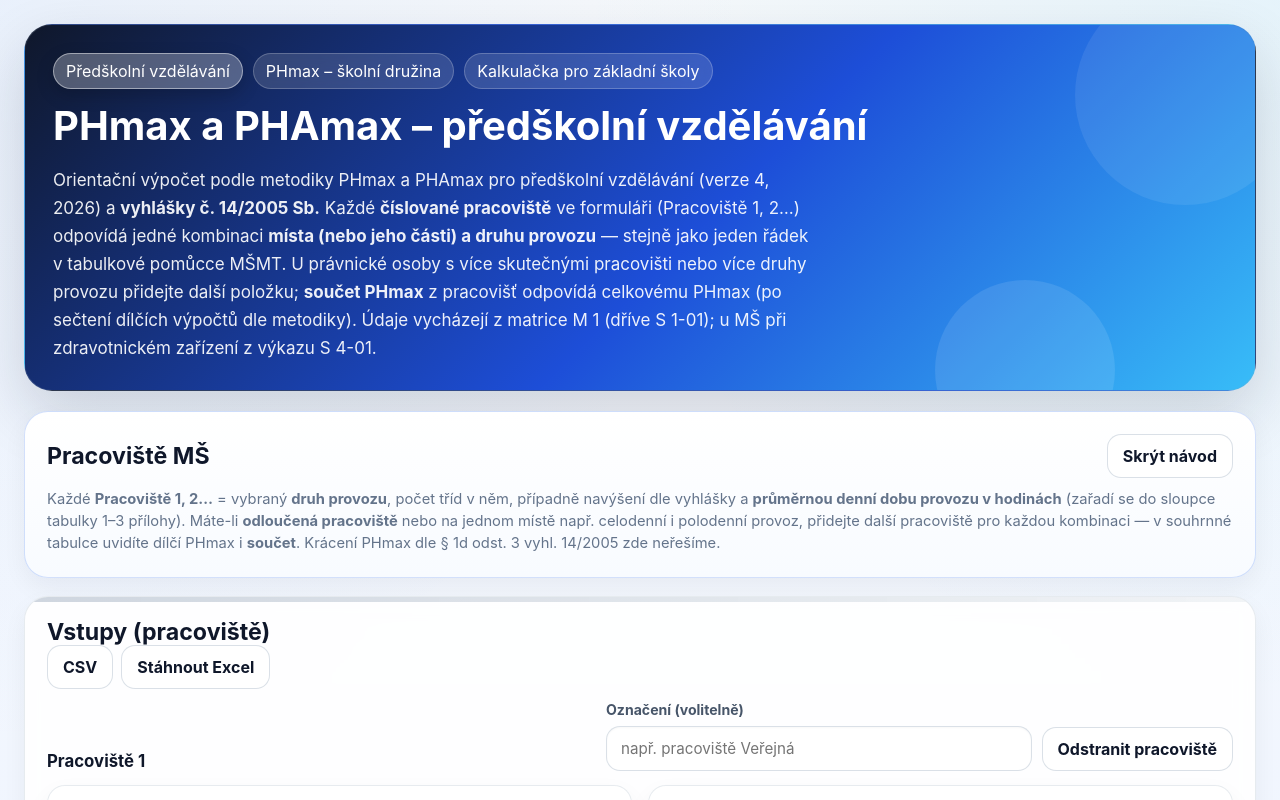
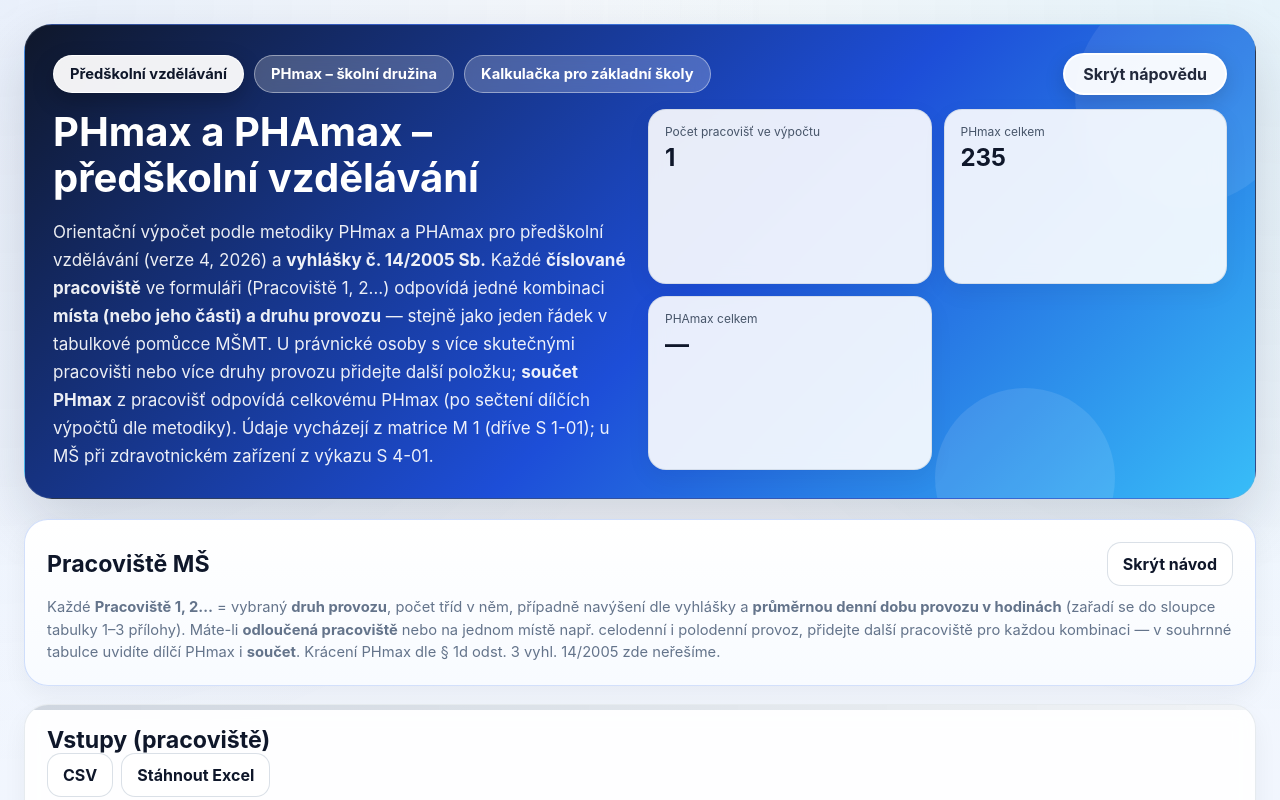
Before and after one commit to tomas-zahradnicek/phmax_webapp, a React (Vite) app: page / in a window 1280 px wide. Both pictures are taken after a click on the tab "Předškolní vzdělávání". Shown: the top 800 px of the page. Built offline with nearby package versions, Linux system fonts and the light colour scheme.

Commit message:
Add files via upload

```diff
--- /dev/null
+++ b/src/HeroStat.tsx
@@ -0,0 +1,10 @@
+import React from "react";
+
+export function HeroStat({ label, value }: { label: string; value: React.ReactNode }) {
+  return (
+    <div className="hero-stat">
+      <div className="hero-stat__label">{label}</div>
+      <div className="hero-stat__value">{value}</div>
+    </div>
+  );
+}
--- a/src/PhmaxPvPage.tsx
+++ b/src/PhmaxPvPage.tsx
@@ -1,5 +1,6 @@
 import React, { useCallback, useMemo, useState } from "react";
 import { exportCsvLocalized, downloadTextFile, exportFilenameStamped } from "./export-utils";
+import { HeroStat } from "./HeroStat";
 import { MethodologyStrip } from "./MethodologyStrip";
 import { ProductFloatingNav } from "./ProductFloatingNav";
 import { QuickOnboarding } from "./QuickOnboarding";
@@ -56,6 +57,8 @@ type PhmaxPvPageProps = {
   setProductView: (v: ProductView) => void;
 };
 
+const PV_ONBOARDING_KEY = "phmax-pv-onboarding";
+
 const PROVOZ_OPTIONS: { value: PvProvozKind; label: string }[] = [
   { value: "polodenni", label: "Polodenní provoz (tabulka 1)" },
   { value: "celodenni", label: "Celodenní provoz (tabulka 2)" },
@@ -96,6 +99,31 @@ function createInitialPvRow(): PvWorkplaceRowState {
 export function PhmaxPvPage({ productView, setProductView }: PhmaxPvPageProps) {
   const [rows, setRows] = useState<PvWorkplaceRowState[]>(() => [createInitialPvRow()]);
   const [xlsxExportBusy, setXlsxExportBusy] = useState(false);
+  const [guideOpen, setGuideOpen] = useState(() => {
+    try {
+      return localStorage.getItem(PV_ONBOARDING_KEY) !== "1";
+    } catch {
+      return true;
+    }
+  });
+
+  const dismissGuide = useCallback(() => {
+    try {
+      localStorage.setItem(PV_ONBOARDING_KEY, "1");
+    } catch {
+      /* ignore */
+    }
+    setGuideOpen(false);
+  }, []);
+
+  const openGuide = useCallback(() => {
+    try {
+      localStorage.removeItem(PV_ONBOARDING_KEY);
+    } catch {
+      /* ignore */
+    }
+    setGuideOpen(true);
+  }, []);
 
   const patchRow = useCallback((id: string, patch: Partial<PvWorkplaceRowState>) => {
     setRows((prev) => prev.map((r) => (r.id === id ? { ...r, ...patch } : r)));
@@ -187,20 +215,48 @@ export function PhmaxPvPage({ productView, setProductView }: PhmaxPvPageProps) {
         <div className="hero__orb hero__orb--one" />
         <div className="hero__orb hero__orb--two" />
 
-        <ProductViewPills productView={productView} setProductView={setProductView} />
+        <div className="hero__pills-row">
+          <ProductViewPills productView={productView} setProductView={setProductView} />
+          <button
+            type="button"
+            className="btn btn--hero-help"
+            onClick={() => (guideOpen ? dismissGuide() : openGuide())}
+            aria-expanded={guideOpen}
+          >
+            {guideOpen ? "Skrýt nápovědu" : "Nápověda"}
+          </button>
+        </div>
 
-        <h1 className="hero__title hero__title--sd">PHmax a PHAmax – předškolní vzdělávání</h1>
-        <p className="hero__text hero__text--sd">
-          Orientační výpočet podle metodiky PHmax a PHAmax pro předškolní vzdělávání (verze 4, 2026) a{" "}
-          <strong>vyhlášky č. 14/2005 Sb.</strong> Každé <strong>číslované pracoviště</strong> ve formuláři (Pracoviště 1, 2…) odpovídá jedné kombinaci{" "}
-          <strong>místa (nebo jeho části) a druhu provozu</strong> — stejně jako jeden řádek v tabulkové pomůcce MŠMT. U
-          právnické osoby s více skutečnými pracovišti nebo více druhy provozu přidejte další položku;{" "}
-          <strong>součet PHmax</strong> z pracovišť odpovídá celkovému PHmax (po sečtení dílčích výpočtů dle metodiky).
-          Údaje vycházejí z matrice M 1 (dříve S 1-01); u MŠ při zdravotnickém zařízení z výkazu S 4-01.
-        </p>
+        <div className="grid two hero__grid">
+          <div>
+            <h1 className="hero__title hero__title--sd">PHmax a PHAmax – předškolní vzdělávání</h1>
+            <p className="hero__text hero__text--sd">
+              Orientační výpočet podle metodiky PHmax a PHAmax pro předškolní vzdělávání (verze 4, 2026) a{" "}
+              <strong>vyhlášky č. 14/2005 Sb.</strong> Každé <strong>číslované pracoviště</strong> ve formuláři
+              (Pracoviště 1, 2…) odpovídá jedné kombinaci <strong>místa (nebo jeho části) a druhu provozu</strong> —
+              stejně jako jeden řádek v tabulkové pomůcce MŠMT. U právnické osoby s více skutečnými pracovišti nebo více
+              druhy provozu přidejte další položku; <strong>součet PHmax</strong> z pracovišť odpovídá celkovému PHmax
+              (po sečtení dílčích výpočtů dle metodiky). Údaje vycházejí z matrice M 1 (dříve S 1-01); u MŠ při
+              zdravotnickém zařízení z výkazu S 4-01.
+            </p>
+            {aggregate.incomplete ? (
+              <p className="hero__note hero__text--sd" style={{ marginTop: 10 }}>
+                * Součet PHmax nezahrnuje pracoviště s neplatným vstupem — opravte je v tabulce níže.
+              </p>
+            ) : null}
+          </div>
+          <div className="hero__stats">
+            <HeroStat label="Počet pracovišť ve výpočtu" value={rows.length} />
+            <HeroStat
+              label="PHmax celkem"
+              value={aggregate.incomplete ? `${aggregate.phmaxSum} *` : aggregate.phmaxSum}
+            />
+            <HeroStat label="PHAmax celkem" value={aggregate.phaSum > 0 ? aggregate.phaSum : "—"} />
+          </div>
+        </div>
       </header>
 
-      <QuickOnboarding storageKey="phmax-pv-onboarding" title="Pracoviště MŠ">
+      <QuickOnboarding title="Pracoviště MŠ" open={guideOpen} onDismiss={dismissGuide}>
         <p>
           Každé <strong>Pracoviště 1, 2…</strong> = vybraný <strong>druh provozu</strong>, počet tříd v něm, případně
           navýšení dle vyhlášky a <strong>průměrnou denní dobu provozu v hodinách</strong> (zařadí se do sloupce tabulky
@@ -487,7 +543,7 @@ export function PhmaxPvPage({ productView, setProductView }: PhmaxPvPageProps) {
         </div>
 
         <div style={{ marginTop: 16 }}>
-          <button type="button" className="btn ghost" onClick={addRow}>
+          <button type="button" className="btn btn--pv-add-workplace" onClick={addRow}>
             Přidat pracoviště (další kombinace místo / druhu provozu)
           </button>
         </div>
--- a/src/PhmaxSdPage.tsx
+++ b/src/PhmaxSdPage.tsx
@@ -1,5 +1,6 @@
 import React, { useCallback, useMemo, useState } from "react";
 import { exportCsvLocalized, downloadTextFile, exportFilenameStamped } from "./export-utils";
+import { HeroStat } from "./HeroStat";
 import { MethodologyStrip } from "./MethodologyStrip";
 import { ProductFloatingNav } from "./ProductFloatingNav";
 import { QuickOnboarding } from "./QuickOnboarding";
@@ -24,11 +25,38 @@ type PhmaxSdPageProps = {
   setProductView: (v: ProductView) => void;
 };
 
+const SD_ONBOARDING_KEY = "phmax-sd-onboarding";
+
 export function PhmaxSdPage({ productView, setProductView }: PhmaxSdPageProps) {
   const [pupils, setPupils] = useState(0);
   const [manualDepts, setManualDepts] = useState(false);
   const [departments, setDepartments] = useState(1);
   const [xlsxExportBusy, setXlsxExportBusy] = useState(false);
+  const [guideOpen, setGuideOpen] = useState(() => {
+    try {
+      return localStorage.getItem(SD_ONBOARDING_KEY) !== "1";
+    } catch {
+      return true;
+    }
+  });
+
+  const dismissGuide = useCallback(() => {
+    try {
+      localStorage.setItem(SD_ONBOARDING_KEY, "1");
+    } catch {
+      /* ignore */
+    }
+    setGuideOpen(false);
+  }, []);
+
+  const openGuide = useCallback(() => {
+    try {
+      localStorage.removeItem(SD_ONBOARDING_KEY);
+    } catch {
+      /* ignore */
+    }
+    setGuideOpen(true);
+  }, []);
 
   const suggested = useMemo(() => suggestedDepartmentsFromPupils(pupils), [pupils]);
   const effectiveDepts = manualDepts ? departments : suggested;
@@ -108,8 +136,20 @@ export function PhmaxSdPage({ productView, setProductView }: PhmaxSdPageProps) {
         <div className="hero__orb hero__orb--one" />
         <div className="hero__orb hero__orb--two" />
 
+        <div className="hero__pills-row">
           <ProductViewPills productView={productView} setProductView={setProductView} />
+          <button
+            type="button"
+            className="btn btn--hero-help"
+            onClick={() => (guideOpen ? dismissGuide() : openGuide())}
+            aria-expanded={guideOpen}
+          >
+            {guideOpen ? "Skrýt nápovědu" : "Nápověda"}
+          </button>
+        </div>
 
+        <div className="grid two hero__grid">
+          <div>
             <h1 className="hero__title hero__title--sd">PHmax ve školní družině</h1>
             <p className="hero__text hero__text--sd">
               Orientační výpočet podle{" "}
@@ -118,9 +158,27 @@ export function PhmaxSdPage({ productView, setProductView }: PhmaxSdPageProps) {
               počtu oddělení) a metodických pokynů MŠMT. U „speciálních“ oddělení dle § 16 školského zákona a u méně než
               čtyř oddělení platí další pravidla — vždy vycházejte z úplného znění vyhlášky a metodiky.
             </p>
+          </div>
+          <div className="hero__stats">
+            <HeroStat label="Účastníci (1. st.)" value={pupils} />
+            <HeroStat label="Oddělení" value={effectiveDepts} />
+            <HeroStat
+              label="PHmax"
+              value={basePhmax != null ? formatSdHours(reduction.adjusted) : "—"}
+            />
+            <HeroStat
+              label="Krácení § 10 odst. 2"
+              value={
+                reduction.applied
+                  ? `ano (${(Math.round(reduction.factor * 1000) / 10).toLocaleString("cs-CZ")} %)`
+                  : "ne"
+              }
+            />
+          </div>
+        </div>
       </header>
 
-      <QuickOnboarding storageKey="phmax-sd-onboarding" title="Jak s touto kalkulačkou pracovat">
+      <QuickOnboarding title="Jak s touto kalkulačkou pracovat" open={guideOpen} onDismiss={dismissGuide}>
         <p>
           Vyplňte počet účastníků a případně počet oddělení (jinak se dopočítá dělením 27). Výsledek vychází z přílohy k
           vyhlášce č. 74/2005 Sb.; u průměru pod 20 na oddělení může aplikovat orientační krácení dle § 10 odst. 2.
--- a/src/ProductFloatingNav.tsx
+++ b/src/ProductFloatingNav.tsx
@@ -27,6 +27,7 @@ export function ProductFloatingNav({ active, setProductView }: ProductFloatingNa
         <button
           type="button"
           className={`scroll-tools__btn${active === "pv" ? " scroll-tools__btn--active" : ""}`}
+          title="Předškolní vzdělávání"
           onClick={() => setProductView("pv")}
         >
           PV
@@ -34,6 +35,7 @@ export function ProductFloatingNav({ active, setProductView }: ProductFloatingNa
         <button
           type="button"
           className={`scroll-tools__btn${active === "sd" ? " scroll-tools__btn--active" : ""}`}
+          title="PHmax – školní družina"
           onClick={() => setProductView("sd")}
         >
           ŠD
@@ -41,6 +43,7 @@ export function ProductFloatingNav({ active, setProductView }: ProductFloatingNa
         <button
           type="button"
           className={`scroll-tools__btn${active === "zs" ? " scroll-tools__btn--active" : ""}`}
+          title="Kalkulačka pro základní školy"
           onClick={() => setProductView("zs")}
         >
           ZŠ
--- a/src/styles.css
+++ b/src/styles.css
@@ -149,6 +149,20 @@ textarea:focus-visible {
   border-color: rgba(255,255,255,0.22);
 }
 
+.hero__pills-row {
+  display: flex;
+  flex-wrap: wrap;
+  align-items: center;
+  justify-content: space-between;
+  gap: 12px;
+  margin-bottom: 14px;
+}
+
+.hero__pills-row .hero__product-pills {
+  margin-bottom: 0;
+  flex: 1 1 280px;
+}
+
 .hero__product-pills {
   display: flex;
   flex-wrap: wrap;
@@ -162,15 +176,23 @@ button.pill--hero-toggle {
   cursor: pointer;
   font: inherit;
   margin-bottom: 0;
+  font-weight: 700;
+  font-size: 0.92rem;
+  padding: 9px 16px;
+  color: #fff;
+  background: rgba(255, 255, 255, 0.22);
+  border: 1px solid rgba(255, 255, 255, 0.42);
   transition:
     background-color 160ms ease,
     border-color 160ms ease,
-    box-shadow 160ms ease;
+    box-shadow 160ms ease,
+    color 160ms ease;
 }
 
 button.pill--hero-toggle:hover {
-  background: rgba(255, 255, 255, 0.2);
-  border-color: rgba(255, 255, 255, 0.32);
+  background: rgba(255, 255, 255, 0.32);
+  border-color: rgba(255, 255, 255, 0.55);
+  box-shadow: 0 4px 14px rgba(0, 0, 0, 0.12);
 }
 
 button.pill--hero-toggle:focus-visible {
@@ -179,9 +201,43 @@ button.pill--hero-toggle:focus-visible {
 }
 
 button.pill--hero-toggle--active {
-  background: rgba(255, 255, 255, 0.28);
-  border-color: rgba(255, 255, 255, 0.45);
-  box-shadow: 0 6px 18px rgba(0, 0, 0, 0.18);
+  background: rgba(255, 255, 255, 0.94);
+  color: #0f172a;
+  border-color: rgba(255, 255, 255, 0.98);
+  box-shadow: 0 8px 22px rgba(0, 0, 0, 0.22);
+}
+
+.btn.btn--hero-help {
+  flex-shrink: 0;
+  font-weight: 700;
+  padding: 9px 18px;
+  border-radius: 999px;
+  background: rgba(255, 255, 255, 0.95);
+  color: #0f172a;
+  border: 2px solid rgba(255, 255, 255, 0.98);
+  box-shadow: 0 6px 20px rgba(0, 0, 0, 0.16);
+}
+
+.btn.btn--hero-help:hover {
+  background: #fff;
+  border-color: #fff;
+  box-shadow: 0 8px 26px rgba(0, 0, 0, 0.2);
+}
+
+.btn.btn--pv-add-workplace {
+  font-weight: 700;
+  padding: 11px 18px;
+  border-radius: 999px;
+  color: #1e3a8a;
+  background: linear-gradient(180deg, #eff6ff 0%, #dbeafe 100%);
+  border: 2px solid #3b82f6;
+  box-shadow: 0 4px 16px rgba(37, 99, 235, 0.28);
+}
+
+.btn.btn--pv-add-workplace:hover {
+  background: linear-gradient(180deg, #fff 0%, #eff6ff 100%);
+  border-color: #2563eb;
+  box-shadow: 0 6px 20px rgba(37, 99, 235, 0.35);
 }
 
 .hero__title--sd {
```
Also changed, not shown: src/App.tsx (+1 -9 lines), src/QuickOnboarding.tsx (+6 -22 lines). Lines whose indentation alone changed are shown as unchanged.
